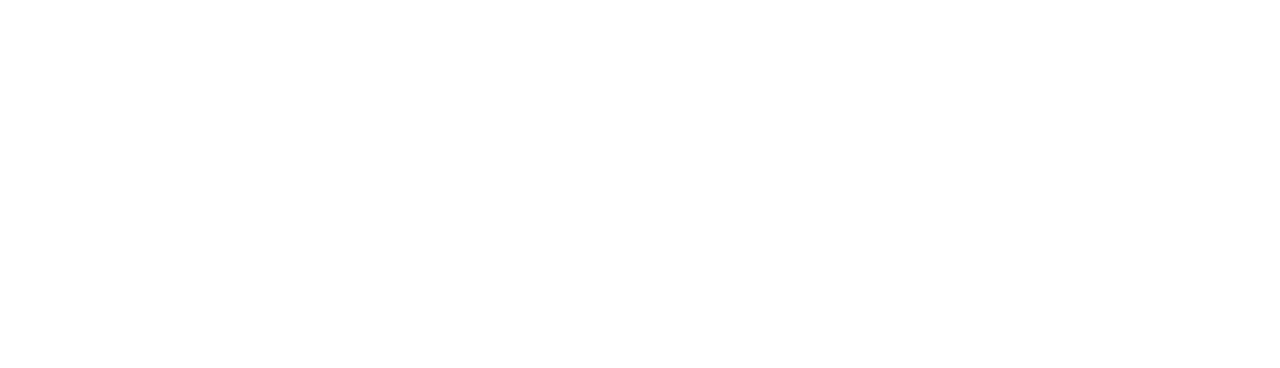
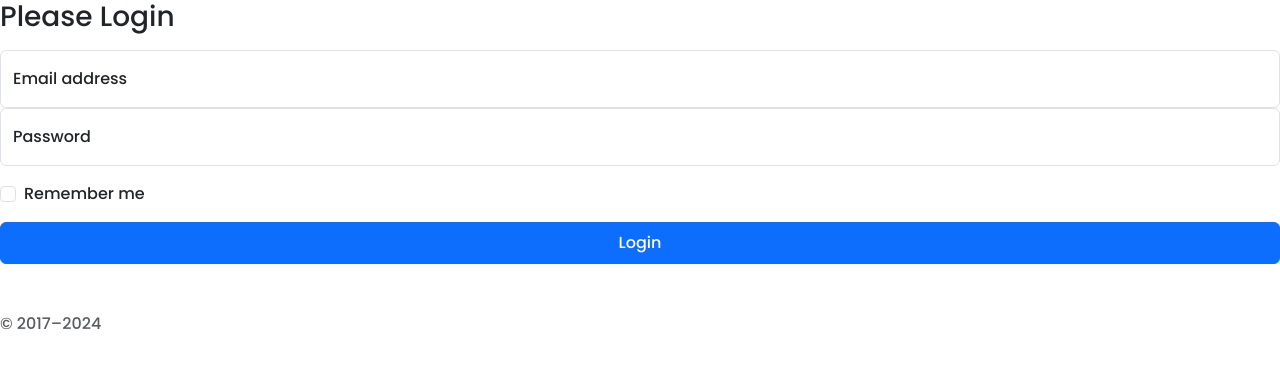
Before and after one commit to SurajTrainer/MERN_Project, a React (Vite) app in the folder Frontend/: page /login in a window 1280 px wide. Before the commit this address had no page. Shown: the top 368 px of the page. Built offline with nearby package versions, Linux system fonts and the light colour scheme.

Commit message:
login update

```diff
--- a/Frontend/src/App.jsx
+++ b/Frontend/src/App.jsx
@@ -3,6 +3,8 @@
 import { Routes, Route } from 'react-router-dom'
 import Home from './home/Home'
 import Product from './product/Product'
+import Login from './components/Login'
+import Signup from './components/Signup'
 
 
 const App = () => {
@@ -12,6 +14,8 @@
         <Routes>
           <Route path = '/' element = {<Home/>}/>
           <Route path = '/product' element = {<Product/>} />
+          <Route path = '/login' element = {<Login/>} />
+          <Route path = '/signup' element = {<Signup/>} />
         </Routes>
 
    </>
--- a/Frontend/src/components/Login.jsx
+++ b/Frontend/src/components/Login.jsx
@@ -2,9 +2,31 @@
 
 const Login = () => {
   return (
-    <div>
+        <>
+            <main className="form">
+  <form className=''>
+    <h1 className="h3 mb-3 fw-normal">Please Login</h1>
 
+    <div className="form-floating">
+      <input type="email" className="form-control" id="floatingInput" placeholder="name@example.com"/>
+      <label for="floatingInput">Email address</label>
     </div>
+    <div className="form-floating">
+      <input type="password" className="form-control" id="floatingPassword" placeholder="Password"/>
+      <label for="floatingPassword">Password</label>
+    </div>
+
+    <div className="form-check text-start my-3">
+      <input className="form-check-input" type="checkbox" value="remember-me" id="flexCheckDefault"/>
+      <label className="form-check-label" for="flexCheckDefault">
+        Remember me
+      </label>
+    </div>
+    <button className="btn btn-primary w-100 py-2" type="submit">Login</button>
+    <p className="mt-5 mb-3 text-body-secondary">© 2017–2024</p>
+  </form>
+</main>
+        </>
   )
 }
 
--- a/Frontend/src/components/Navbar.jsx
+++ b/Frontend/src/components/Navbar.jsx
@@ -40,7 +40,9 @@
 
 
                     <div className="col-md-3 text-end">
+                        <Link to='/login'>
                         <button type="button" className="btn btn-outline-danger me-2">Login</button>
+                        </Link>
                     </div>
                 </header>
             </div>
--- a/Frontend/src/components/Signup.jsx
+++ b/Frontend/src/components/Signup.jsx
@@ -0,0 +1,11 @@
+import React from 'react'
+
+const Signup = () => {
+  return (
+    <div>
+      signup
+    </div>
+  )
+}
+
+export default Signup
```
